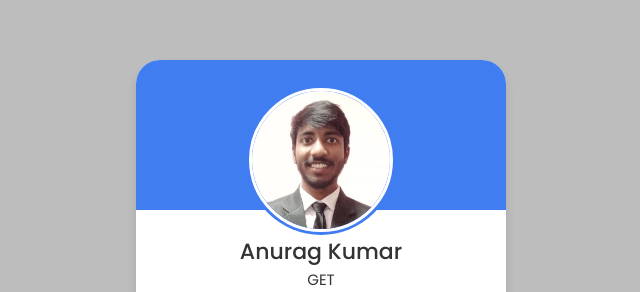
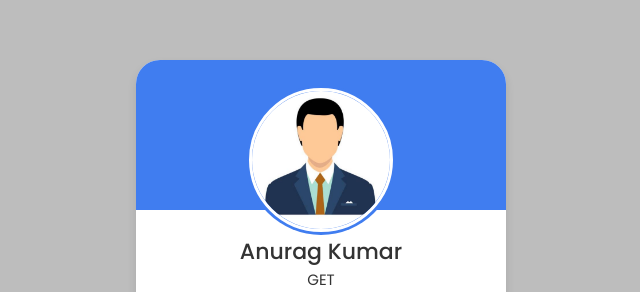
Before and after one commit to Anurag8801/Profile-card--P1-, a plain HTML site: page index.html in a window 1280 px wide. Shown: the part 132-424 px from the top of the page, without its empty margins (319-959 px from the left). Drawn offline with Linux system fonts and the light colour scheme.

Commit message:
Updated profile pic

```diff
--- a/index.html
+++ b/index.html
@@ -16,7 +16,7 @@
 <body>
     <div class="profile-card">
         <div class="image">
-            <img class="profile-img" src="Anurag_Kumar.jpg" alt="dp">
+            <img class="profile-img" src="profifle-pic.JPG" alt="dp">
         </div>
 
         <div class="text-data">
```
Also changed, not shown: Anurag_Kumar.jpg (deleted), profifle-pic.JPG (added).
